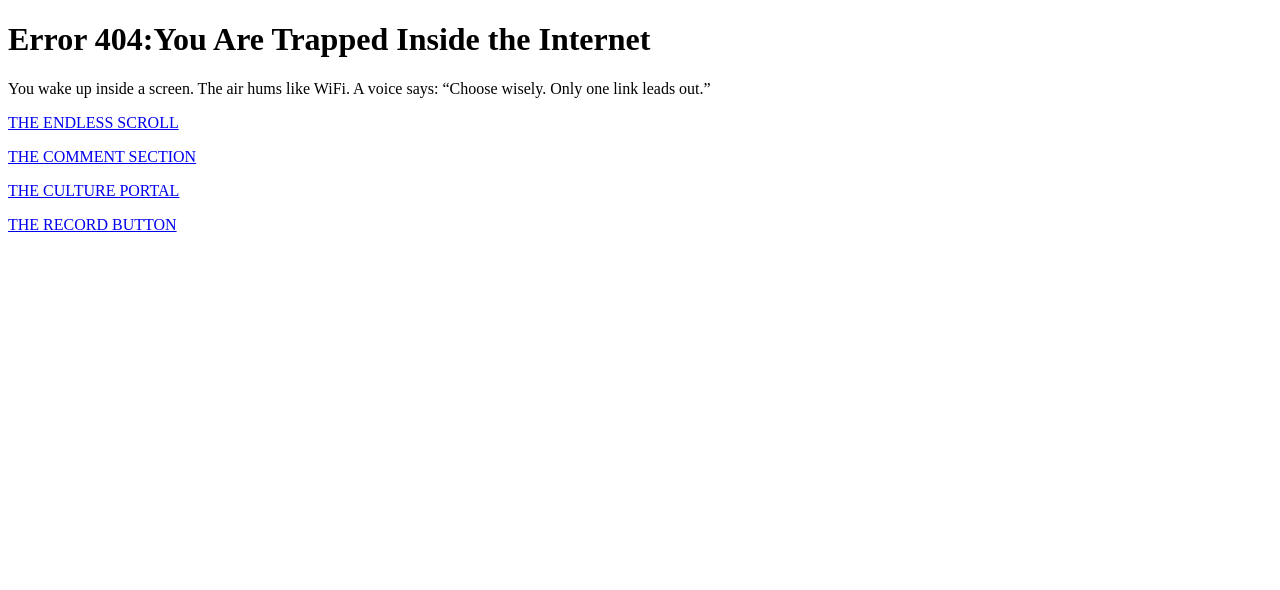
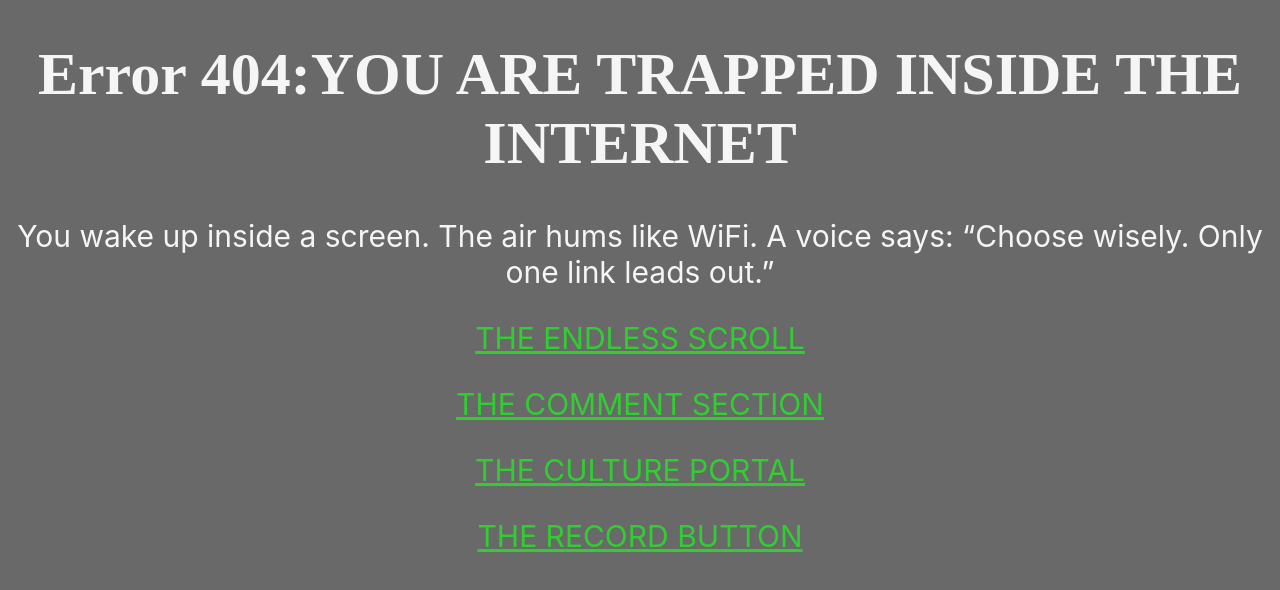
Before and after one commit to blissdeee/BLISS-DEE, a plain HTML site: page index.html in a window 1280 px wide. Drawn offline with Linux system fonts and the light colour scheme.

Commit message:
add css styles

```diff
--- a/index.html
+++ b/index.html
@@ -4,15 +4,15 @@
 <head>
 	<title>BLISSDEE</title>
 	<meta charset="utf-8">
-</head>
+<link href="style.css" rel="stylesheet" type="text/css">
 
 <body>
-	<h1>Error 404:You Are Trapped Inside the Internet</h1>
+	<h1>Error 404:YOU ARE TRAPPED INSIDE THE  INTERNET</h1>
 	<p>You wake up inside a screen. The air hums like WiFi. A voice says: “Choose wisely. Only one link leads out.”</p>
 	<p> <a href="options/optionone.html"> THE ENDLESS SCROLL</a> </p>
-	<p> <a href="options/optiontwo.html"> THE COMMENT SECTION</p>
-	<p> <a href="options/optionfour.html"> THE CULTURE PORTAL</p>
-	<p> <a href="options/optionthree.html"> THE RECORD BUTTON</p>
+	<p> <a href="options/optiontwo.html"> THE COMMENT SECTION</a></p>
+	<p> <a href="options/optionfour.html"> THE CULTURE PORTAL</a></p>
+	<p> <a href="options/optionthree.html"> THE RECORD BUTTON</a></p>
 </body>
 
 </html>
--- /dev/null
+++ b/style.css
@@ -0,0 +1,25 @@
+body {
+	color:whitesmoke;
+
+	background-color:dimgray;
+
+ font-size:30px;
+
+}
+
+
+a {
+	color:limegreen;
+}
+
+h1 {
+	font-family:Orbitron;
+	text-align:center;
+}
+
+p {
+	font-family:Inter;
+    font-size:1.0em;
+    text-align:center;
+
+}
```
Also changed, not shown: options/optionfour.html (+1 -0 lines), options/optionone.html (+1 -0 lines), options/optionthree.html (+3 -2 lines), options/optiontwo.html (+1 -0 lines).
